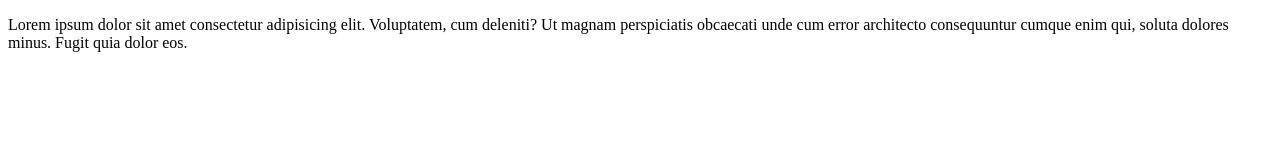
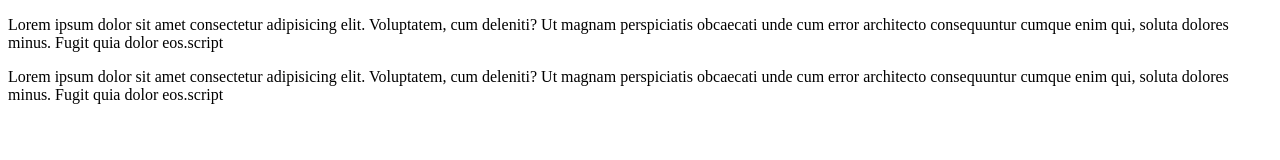
Before and after one commit to andrei-sibisan/testSSH, a website: page index.html in a window 1280 px wide. Drawn offline with Linux system fonts and the light colour scheme.

Commit message:
2nd commit

```diff
--- a/index.html
+++ b/index.html
@@ -12,7 +12,14 @@
     <p>
       Lorem ipsum dolor sit amet consectetur adipisicing elit. Voluptatem, cum
       deleniti? Ut magnam perspiciatis obcaecati unde cum error architecto
-      consequuntur cumque enim qui, soluta dolores minus. Fugit quia dolor eos.
+      consequuntur cumque enim qui, soluta dolores minus. Fugit quia dolor
+      eos.script
+    </p>
+    <p>
+      Lorem ipsum dolor sit amet consectetur adipisicing elit. Voluptatem, cum
+      deleniti? Ut magnam perspiciatis obcaecati unde cum error architecto
+      consequuntur cumque enim qui, soluta dolores minus. Fugit quia dolor
+      eos.script
     </p>
   </body>
 </html>
```
